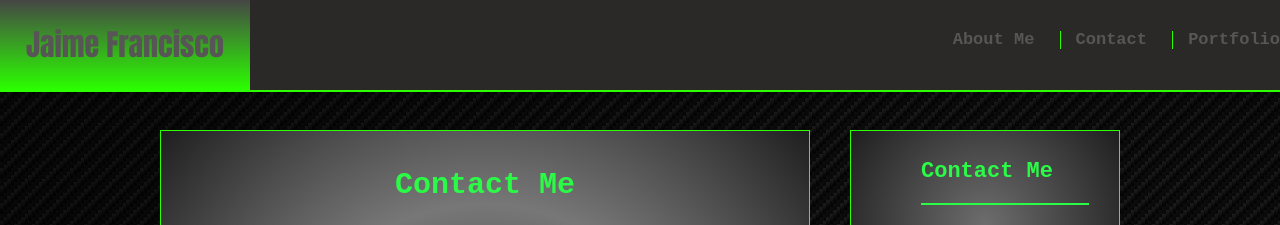
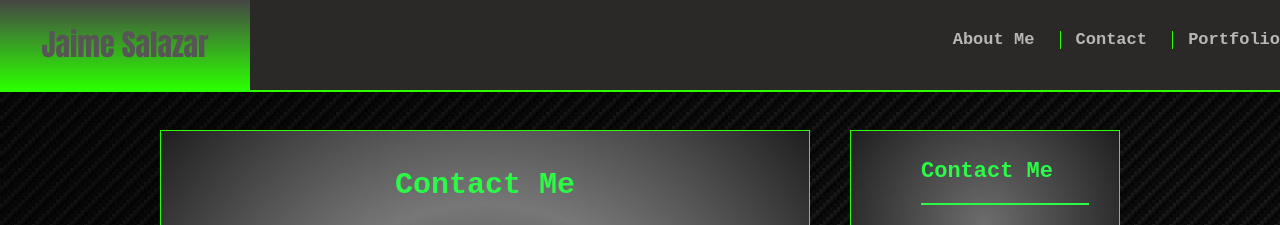
Before and after one commit to pachosalazar/portfolio, a plain HTML site: page Contact.html in a window 1280 px wide. Shown: the top 225 px of the page. Drawn offline with Linux system fonts and the light colour scheme.

Commit message:
corrections

```diff
--- a/Contact.html
+++ b/Contact.html
@@ -8,7 +8,7 @@
     <body>
         <header id="masthead">
             <div id="container">
-                <a href="index.html" id="logo">Jaime Francisco Salazar</a>
+                <a href="index.html" id="logo">Jaime Salazar</a>
                 <nav>
                     <a href="index.html">About Me</a>
                     <a href="Contact.html">Contact</a>
--- a/assets/style.css
+++ b/assets/style.css
@@ -74,7 +74,7 @@ nav {
 }
 
 nav a {
-    color: rgb(87, 85, 85);
+    color: rgb(185, 182, 182);
     text-decoration: none;
     margin-left: 15px;
     display: inline-block;
```
Also changed, not shown: Portfolio.html (+1 -1 lines), index.html (+1 -1 lines).
